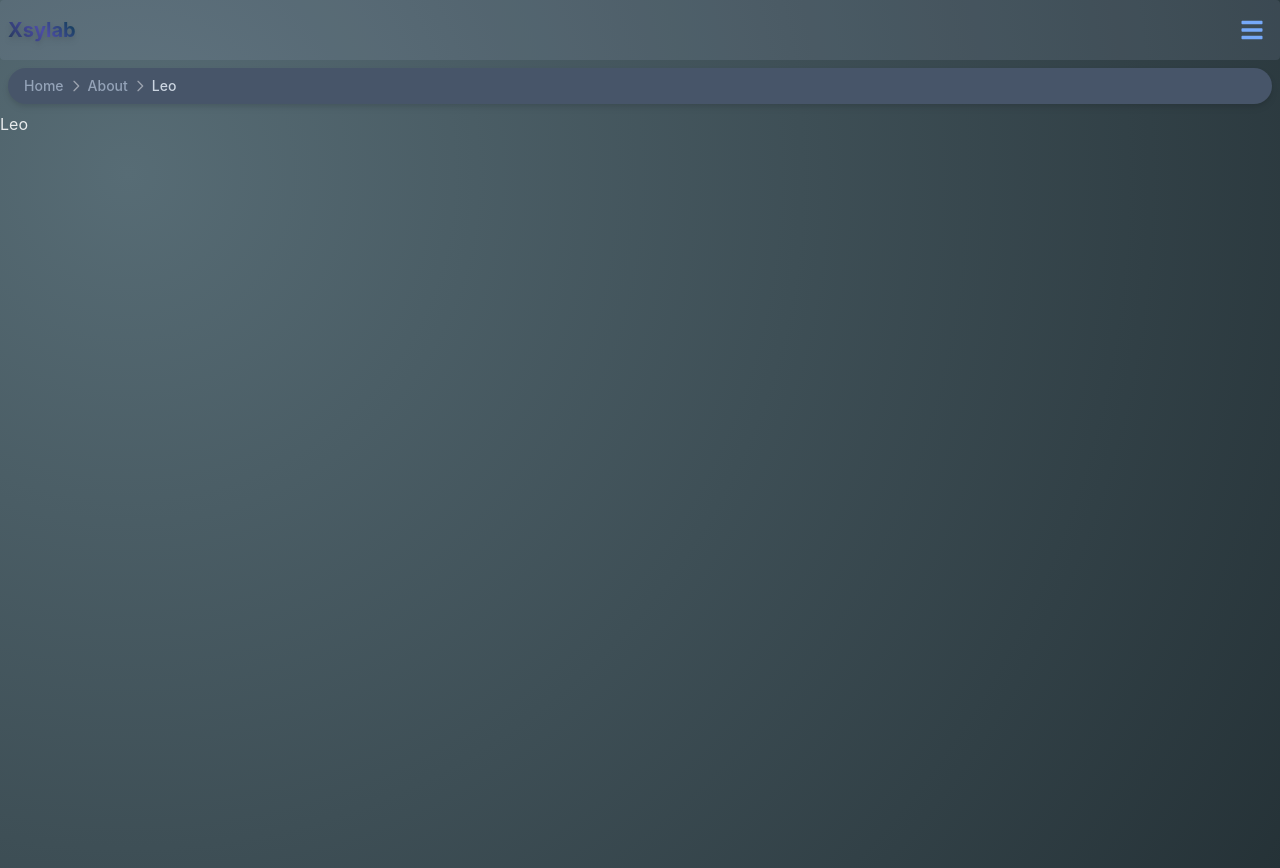
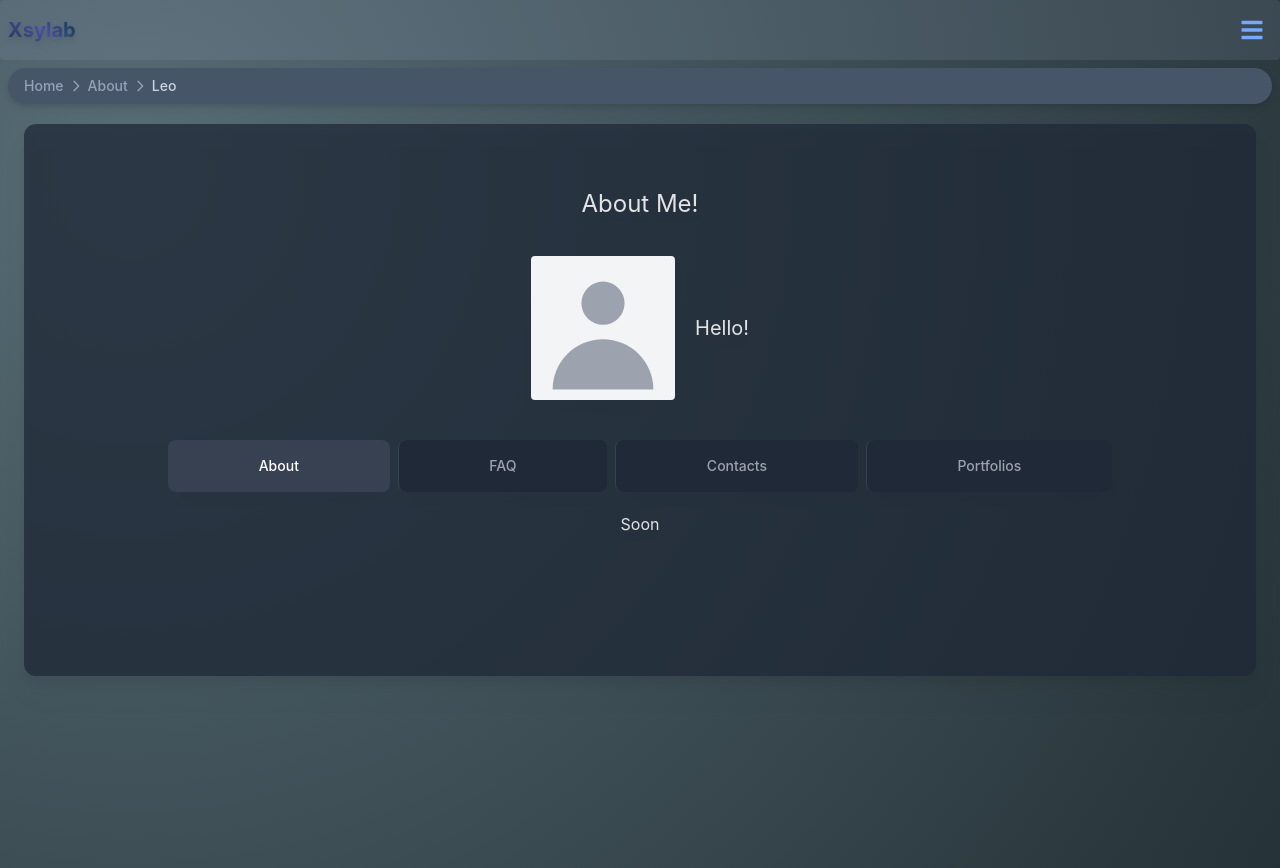
Before and after one commit to VacTuzX-dot/XsyVite, a React (Vite) app: page /about/leo in a window 1280 px wide. Built offline with nearby package versions, Linux system fonts and the light colour scheme.

Commit message:
Update leo about

```diff
--- a/src/pages/about_leo.tsx
+++ b/src/pages/about_leo.tsx
@@ -1,14 +1,131 @@
+"use client";
+
 // Import CSS
 import "../style/index.css";
 // Import other pages
 import About from "./about";
 // Import other things that require
 import React from "react";
+import { useState } from "react";
 import { Link, Route, Routes } from "react-router-dom";
-import { Breadcrumb, BreadcrumbItem } from "flowbite-react";
+import {
+  Breadcrumb,
+  Avatar,
+  Tabs,
+  Modal,
+  Button,
+  Accordion,
+  Flowbite,
+} from "flowbite-react";
+import type { CustomFlowbiteTheme } from "flowbite-react";
 // Flowbite docs https://flowbite-react.com/docs/getting-started/introduction
+import {
+  FaFacebook,
+  FaInstagram,
+  FaYoutube,
+  FaGithub,
+  FaDiscord,
+  FaTwitch,
+} from "react-icons/fa";
+// Get icons from https://react-icons.github.io/react-icons/
+// If it didn't have icons you want, add your own icons to public folder and use .svg file format
+
+const customTheme: CustomFlowbiteTheme = {
+  tabs: {
+    base: "flex flex-col gap-2",
+    tablist: {
+      base: "flex text-center",
+      variant: {
+        default: "flex-wrap border-b border-gray-200 dark:border-gray-700",
+        underline:
+          "-mb-px flex-wrap border-b border-gray-200 dark:border-gray-700",
+        pills:
+          "flex-wrap space-x-2 text-sm font-medium text-gray-500 dark:text-gray-400",
+        fullWidth:
+          "grid w-full grid-flow-col divide-x divide-gray-200 text-sm font-medium dark:divide-gray-700 dark:text-gray-400 rounded-lg gap-2",
+      },
+      tabitem: {
+        base: "flex items-center justify-center rounded-t-lg p-4 text-sm font-medium first:ml-0 focus:outline-none focus:ring-4 focus:ring-transparent disabled:cursor-not-allowed disabled:text-gray-400 disabled:dark:text-gray-500",
+        variant: {
+          default: {
+            base: "rounded-t-lg",
+            active: {
+              on: "bg-gray-100 text-cyan-600 dark:bg-gray-800 dark:text-cyan-500",
+              off: "text-gray-500 hover:bg-gray-50 hover:text-gray-600 dark:text-gray-400 dark:hover:bg-gray-800 dark:hover:text-gray-300",
+            },
+          },
+          underline: {
+            base: "rounded-t-lg",
+            active: {
+              on: "active rounded-t-lg border-b-2 border-cyan-600 text-cyan-600 dark:border-cyan-500 dark:text-cyan-500",
+              off: "border-b-2 border-transparent text-gray-500 hover:border-gray-300 hover:text-gray-600 dark:text-gray-400 dark:hover:text-gray-300",
+            },
+          },
+          pills: {
+            base: "",
+            active: {
+              on: "rounded-lg bg-cyan-600 text-white",
+              off: "rounded-lg hover:bg-gray-100 hover:text-gray-900 dark:hover:bg-gray-800 dark:hover:text-white",
+            },
+          },
+          fullWidth: {
+            base: "ml-0 flex w-full rounded-lg first:ml-0",
+            active: {
+              on: "active rounded-lg bg-gray-100 p-4 text-gray-900 dark:bg-gray-700 dark:text-white",
+              off: "rounded-lg bg-white hover:bg-gray-50 hover:text-gray-700 dark:bg-gray-800 dark:hover:bg-gray-700 dark:hover:text-white",
+            },
+          },
+        },
+        icon: "mr-2 h-5 w-5",
+      },
+    },
+    tabitemcontainer: {
+      base: "",
+      variant: {
+        default: "",
+        underline: "",
+        pills: "",
+        fullWidth: "",
+      },
+    },
+    tabpanel: "py-3",
+  },
+  accordion: {
+    root: {
+      base: "divide-y divide-gray-200 border-gray-200 dark:divide-gray-700 dark:border-gray-700",
+      flush: {
+        off: "rounded-lg border",
+        on: "border-b",
+      },
+    },
+    content: {
+      base: "p-5 first:rounded-t-lg last:rounded-b-lg dark:bg-gray-900",
+    },
+    title: {
+      arrow: {
+        base: "h-6 w-6 shrink-0",
+        open: {
+          off: "",
+          on: "rotate-180",
+        },
+      },
+      base: "flex w-full items-center justify-between p-5 text-left font-medium text-gray-500 first:rounded-t-lg last:rounded-b-lg dark:text-gray-400",
+      flush: {
+        off: "hover:bg-gray-100 focus:ring-0 focus:ring-transparent dark:hover:bg-gray-800",
+        on: "bg-transparent dark:bg-transparent",
+      },
+      heading: "",
+      open: {
+        off: "dark:text-white",
+        on: "bg-gray-100 text-gray-900 dark:bg-gray-800 dark:text-white",
+      },
+    },
+  },
+};
 
 const About_Leo: React.FC = () => {
+  const [openModal, setOpenModal] = useState(false);
+
   return (
     <>
       <div className="min-h-screen">
@@ -16,30 +133,149 @@ const About_Leo: React.FC = () => {
           aria-label="Default breadcrumb"
           className="m-2 rounded-3xl bg-slate-600 px-3 py-2 drop-shadow-md"
         >
-          <BreadcrumbItem className="ml-1">
+          <Breadcrumb.Item className="ml-1">
             <Link
               to="/"
               className="text-slate-400 transition-colors hover:text-white hover:transition-colors"
             >
               Home
             </Link>
-          </BreadcrumbItem>
-          <BreadcrumbItem>
+          </Breadcrumb.Item>
+          <Breadcrumb.Item>
             <Link
               to="/about"
               className="text-slate-400 transition-colors hover:text-white hover:transition-colors"
             >
               About
             </Link>
-          </BreadcrumbItem>
-          <BreadcrumbItem>
+          </Breadcrumb.Item>
+          <Breadcrumb.Item>
             <span className="text-slate-300">Leo</span>
-          </BreadcrumbItem>
+          </Breadcrumb.Item>
         </Breadcrumb>
 
         {/* Content */}
-        <h1>Leo</h1>
+        <div className="animate__animated animate__fadeInDown animate__faster mx-6 mt-5 rounded-xl bg-gray-800 bg-opacity-75 pb-32 pt-16 text-center drop-shadow-xl">
+          <h1 className="pb-9 text-2xl drop-shadow-md">About Me!</h1>
+          <div className="flex flex-wrap items-center justify-center gap-5">
+            <Avatar size="xl" alt="placeholder" />
+            <p className="text-xl">Hello!</p>
+          </div>
+          <div className="mt-10 overflow-x-auto mobile:mx-3 desktop:mx-36">
+            <Flowbite theme={{ theme: customTheme }}>
+              <Tabs
+                aria-label="Full width tabs"
+                variant="fullWidth"
+                className="dark"
+              >
+                <Tabs.Item active title="About">
+                  Soon
+                </Tabs.Item>
 
+                <Tabs.Item title="FAQ">
+                  <Accordion collapseAll>
+                    <Accordion.Panel>
+                      <Accordion.Title>Soon</Accordion.Title>
+                      <Accordion.Content>
+                        <p className="mb-2 text-gray-500 dark:text-gray-400">
+                          Lorem, ipsum dolor sit amet consectetur adipisicing
+                          elit. Asperiores pariatur qui voluptatum repudiandae
+                          neque accusantium obcaecati dolorem facere, soluta
+                          rerum aperiam ad excepturi repellendus blanditiis illo
+                          ullam corporis laboriosam libero!
+                        </p>
+                      </Accordion.Content>
+                    </Accordion.Panel>
+                    <Accordion.Panel>
+                      <Accordion.Title>Soon</Accordion.Title>
+                      <Accordion.Content>
+                        <p className="mb-2 text-gray-500 dark:text-gray-400">
+                          Lorem, ipsum dolor sit amet consectetur adipisicing
+                          elit. Deleniti alias, enim beatae officiis ullam
+                          libero non dolores dolorem blanditiis eos iste eaque
+                          totam veniam, laboriosam ipsa repudiandae eum
+                          voluptatem harum?
+                        </p>
+                      </Accordion.Content>
+                    </Accordion.Panel>
+                    <Accordion.Panel>
+                      <Accordion.Title>Soon</Accordion.Title>
+                      <Accordion.Content>
+                        <p className="mb-2 text-gray-500 dark:text-gray-400">
+                          Lorem, ipsum dolor sit amet consectetur adipisicing
+                          elit. Deleniti alias, enim beatae officiis ullam
+                          libero non dolores dolorem blanditiis eos iste eaque
+                          totam veniam, laboriosam ipsa repudiandae eum
+                          voluptatem harum?
+                        </p>
+                      </Accordion.Content>
+                    </Accordion.Panel>
+                  </Accordion>
+                </Tabs.Item>
+
+                <Tabs.Item title="Contacts">
+                  <div className="mx-20 mt-10 flex flex-wrap justify-center gap-20 text-center text-xl">
+                    <Link to="" className="my-5 flex gap-3" target="_blank">
+                      <FaFacebook className="h-7 w-5" />
+                      Facebook
+                    </Link>
+                    <Link to="" className="my-5 flex gap-3" target="_blank">
+                      <FaInstagram className="h-7 w-5" />
+                      Instagram
+                    </Link>
+                    <Link to="" className="my-5 flex gap-3" target="_blank">
+                      <FaYoutube className="h-7 w-5" />
+                      Youtube
+                    </Link>
+                    <Link to="" className="my-5 flex gap-3" target="_blank">
+                      <FaGithub className="h-7 w-5" />
+                      Github
+                    </Link>
+                    <a
+                      className="my-5 flex cursor-pointer gap-3"
+                      onClick={() => setOpenModal(true)}
+                    >
+                      <FaDiscord className="h-7 w-5" />
+                      Discord
+                    </a>
+                    <Link to="" className="my-5 flex gap-3" target="_blank">
+                      <FaTwitch className="h-7 w-5" />
+                      Twitch
+                    </Link>
+
+                    {/* modal */}
+                    <Modal
+                      show={openModal}
+                      size="md"
+                      onClose={() => setOpenModal(false)}
+                      popup
+                      className="dark"
+                    >
+                      <Modal.Header />
+                      <Modal.Body>
+                        <div className="text-center">
+                          <h3 className="mb-5 text-lg font-normal text-gray-500 dark:text-gray-400">
+                            <span className="text-white">placeholder</span>
+                          </h3>
+                          <div className="flex justify-center gap-4">
+                            <Button
+                              color="gray"
+                              onClick={() => setOpenModal(false)}
+                            >
+                              Close
+                            </Button>
+                          </div>
+                        </div>
+                      </Modal.Body>
+                    </Modal>
+                  </div>
+                </Tabs.Item>
+
+                <Tabs.Item title="Portfolios">Soon</Tabs.Item>
+              </Tabs>
+            </Flowbite>
+          </div>
+        </div>
       </div>
 
       <Routes>
```
